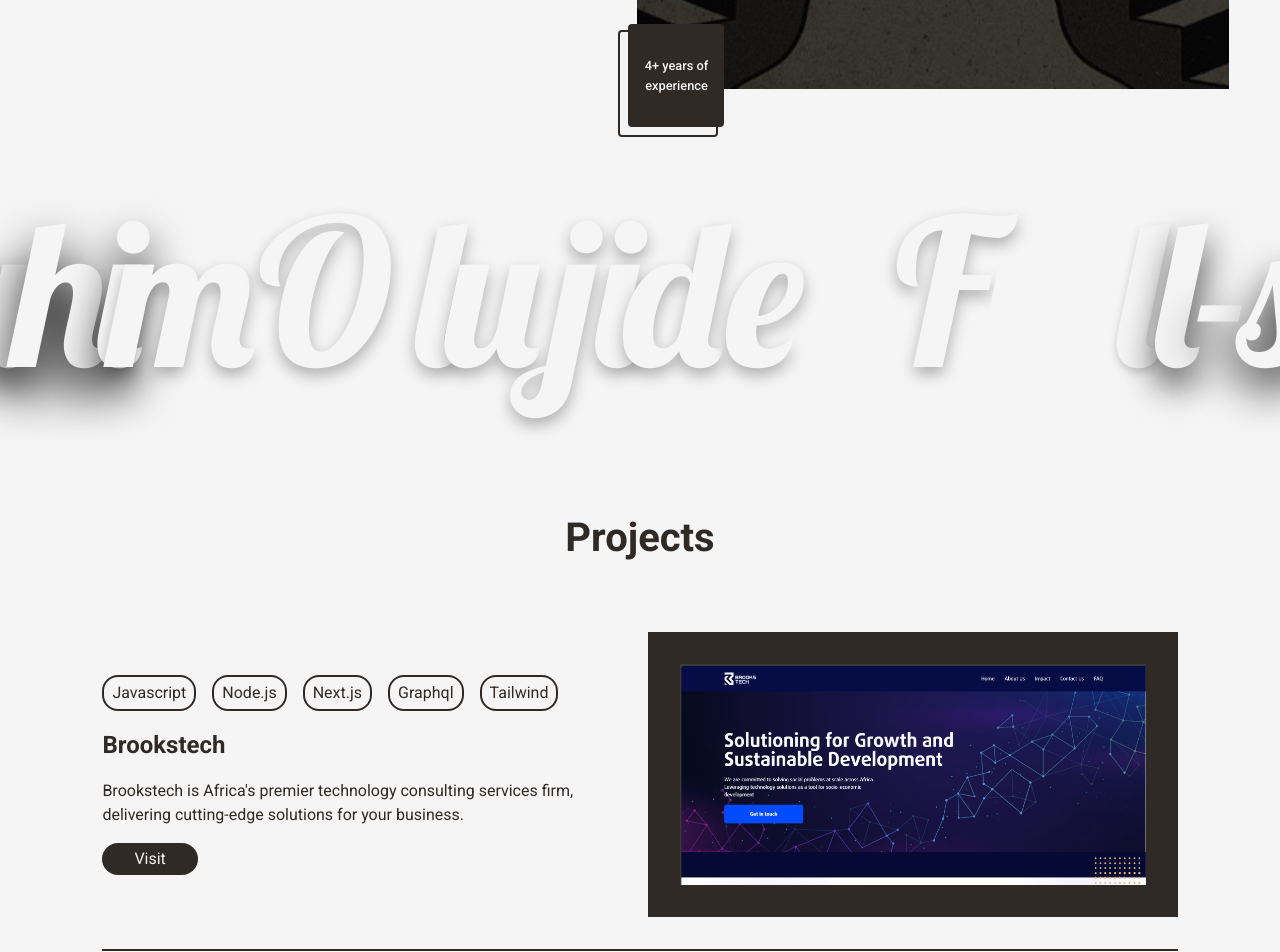
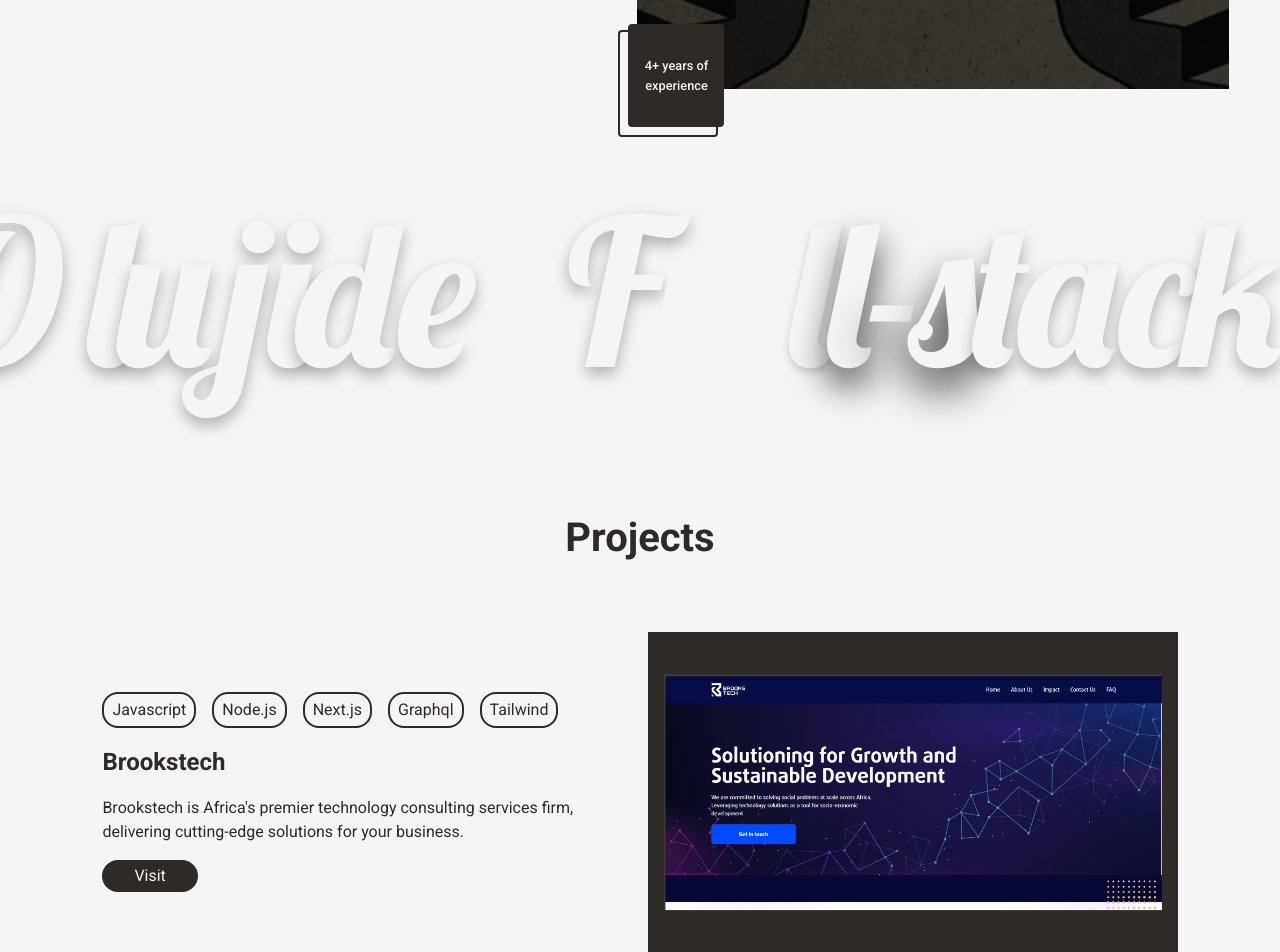
Before and after one commit to bamidelee/portfolio-2.0, a Next.js app: page / in a window 1280 px wide. Shown: the part 860-1812 px from the top of the page. Built offline with nearby package versions, Linux system fonts and the light colour scheme; a web font is replaced by a local one.

Commit message:
dark mode

```diff
--- a/app/carouselMarque.tsx
+++ b/app/carouselMarque.tsx
@@ -9,7 +9,7 @@
 
     return(
         <div className=" w-screen">
-        <Marquee>
+        <Marquee speed={100}>
             <div className={`${pm.className} w-full h-full words text-[18vw] lg:text-[16vw] text-[var(--reverse-bg)] z-[0] whitespace-nowrap`}>
                 <span>I</span>
                 <span>b</span>
--- a/app/projects/projectsCard.tsx
+++ b/app/projects/projectsCard.tsx
@@ -20,7 +20,7 @@
 
     return(
         <div className="grid lg:grid-cols-2 m-h-[8rem] mt-16 gap-4 border-b-solid border-b-2 border-b-[var(--foreground-rgb)] pb-8">
-            <ScrollAnimation duration={2} animateIn="fadeIn" className="flex flex-col gap-4 justify-center">
+            <ScrollAnimation duration={2} animateIn="fadeIn" className="flex flex-col gap-4 justify-center row-start-2 lg:row-start-auto">
                 <div className="flex gap-4 flex-wrap text-[.7rem] lg:text-[1rem]">
                     {
                         tools.map((tool, id) => <p className="border-solid border-2 border-[var(--foreground-rgb)] px-2 py-1 rounded-2xl" key={id}>{tool}</p>)
@@ -30,9 +30,9 @@
                 <p>{details}</p>
                 <Link className="py-1 px-8 bg-[var(--reverse-bg)] w-fit rounded-2xl text-[var(--reverse-color)] hover:bg-inherit hover:text-inherit hover:border-solid hover:border-2 hover:border-inherit" target="_blank" href={url}>Visit</Link>
             </ScrollAnimation>
-            <div className={`${reverse && 'lg:col-start-1 lg:row-start-1' } bg-primary-black p-8 overflow-hidden`}>
-                <ScrollAnimation animateIn="scale-in-hor-center" >
-                    <Image alt = {title} src={image} />
+            <div className={`  ${reverse && 'lg:col-start-1 lg:row-start-1 ' }  bg-[var(--foreground-rgb)] p-2  md:p-4 overflow-hidden`}>
+                <ScrollAnimation animateIn="scale-in-hor-center"className="relative h-[10rem] md:h-[18rem]"  >
+                    <Image alt = {title} src={image} fill className="object-contain" />
                 </ScrollAnimation>
 
             </div>
```
